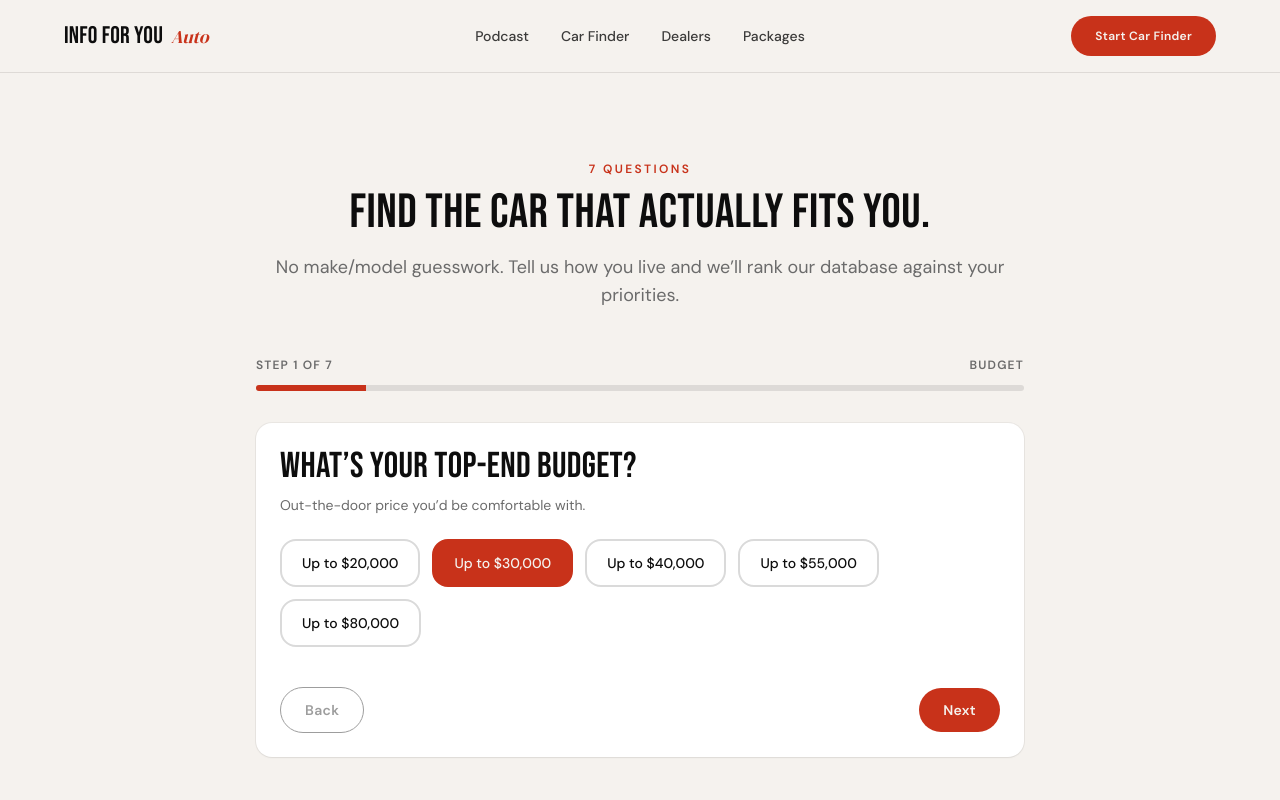
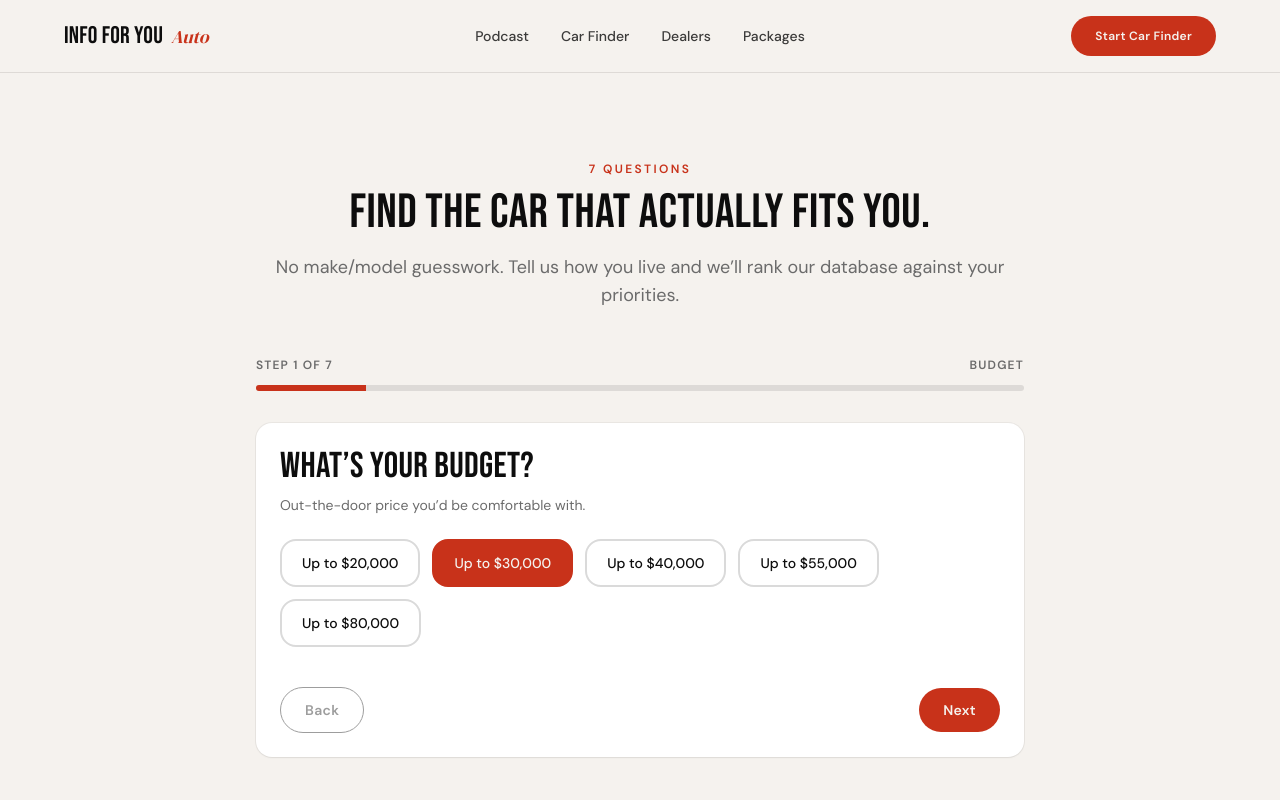
Before and after one commit to CHELLURISATISHKUMAR99/Honest-Car-Guy, a Next.js app: page /car-finder in a window 1280 px wide. Shown: the top 800 px of the page. Built offline with nearby package versions, Linux system fonts and the light colour scheme.

Commit message:
Simplify budget question wording

```diff
--- a/src/components/finder/FinderFlow.tsx
+++ b/src/components/finder/FinderFlow.tsx
@@ -169,7 +169,7 @@ export function FinderFlow() {
 
       <div className="card">
         {STEPS[step] === 'Budget' && (
-          <Step title="What’s your top-end budget?" subtitle="Out-the-door price you’d be comfortable with.">
+          <Step title="What’s your budget?" subtitle="Out-the-door price you’d be comfortable with.">
             <Choices
               options={BUDGETS.map((b) => ({ value: b, label: `Up to $${b.toLocaleString()}` }))}
               value={answers.budgetMax}
```
